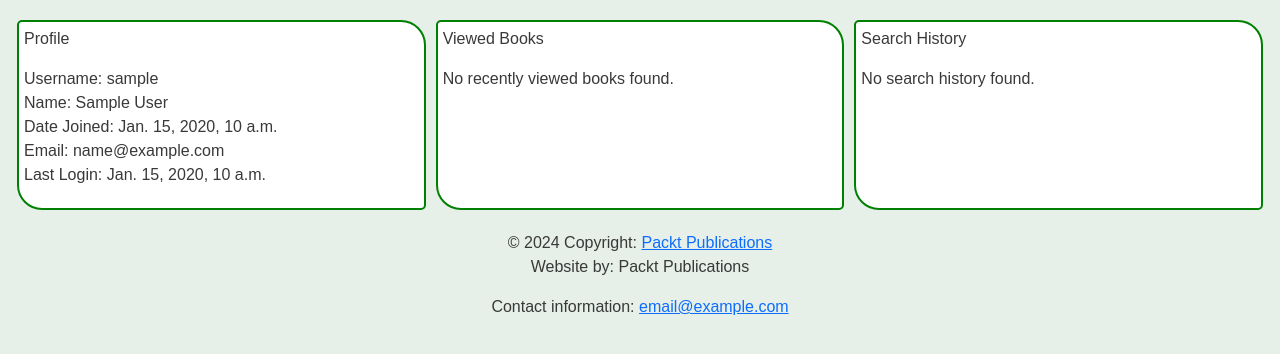
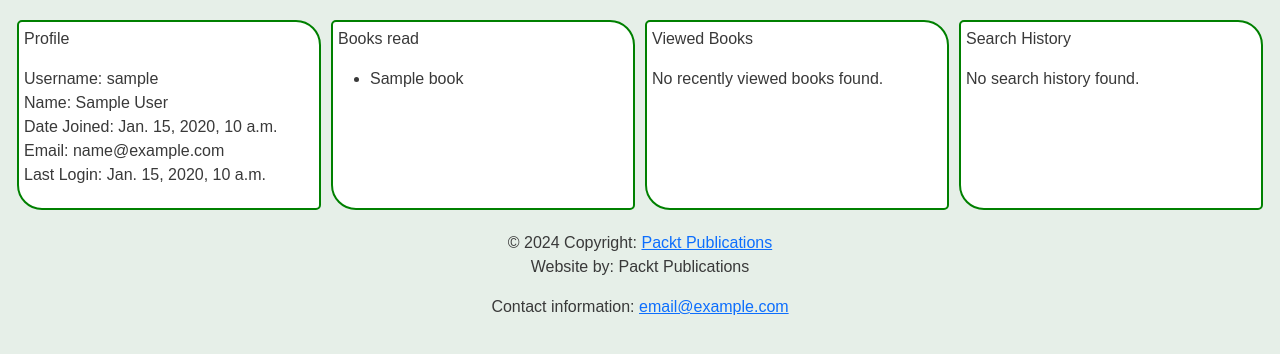
Before and after one commit to natcobbinah/Bookr_Django, a Django app: page /accounts/profile/ in a window 1280 px wide. Shown: the part 100-454 px from the top of the page. Run offline with Django 5.2, Linux system fonts and the light colour scheme; a user stored in the database is signed in; tables that the repository leaves empty hold one stand-in row (values such as "Sample post"); parts of the project's set-up code (start-up, migrations or seed data) failed here and were passed over.

Commit message:
custom template tag to render content on profile page done

```diff
--- /dev/null
+++ b/reviews/templatetags/profile_tags.py
@@ -0,0 +1,13 @@
+from django import template
+from reviews.models import Review
+
+register = template.Library()
+
+
+@register.inclusion_tag('custom_generated_with_tags/book_list.html')
+def book_list(username):
+    reviews = Review.objects.filter(creator__username__contains=username)
+    book_list = [review.book.title for review in reviews]
+    return {
+        'books_read': book_list
+    }
--- /dev/null
+++ b/templates/custom_generated_with_tags/book_list.html
@@ -0,0 +1,6 @@
+<p>Books read</p>
+<ul>
+    {% for book in books_read %}
+    <li>{{ book }}</li>
+    {% endfor %}
+</ul>
--- a/templates/user/profile.html
+++ b/templates/user/profile.html
@@ -1,4 +1,6 @@
 {% extends "../base.html" %}
+
+{% load profile_tags %}
 
 {% block title %}Bookr{% endblock %}
 
@@ -17,6 +19,10 @@
             Email: {{ request.user.email }}<br>
             Last Login: {{ request.user.last_login }}<br>
         </p>
+    </div>
+
+    <div class="infocell">
+        {% book_list request.user.username %}
     </div>
 
     <div class="infocell">
```
Also changed, not shown: reviews/templatetags/__init__.py (added).
